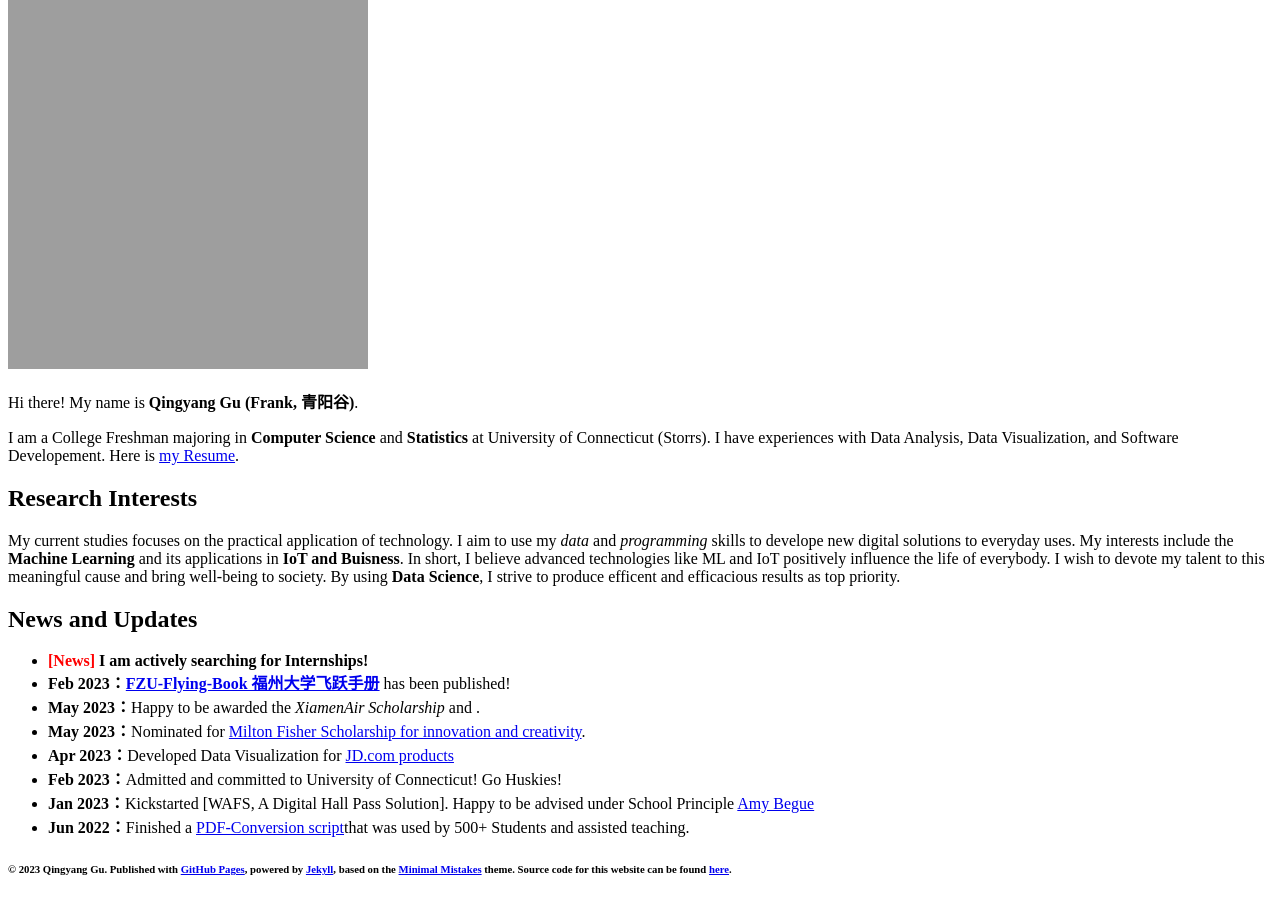
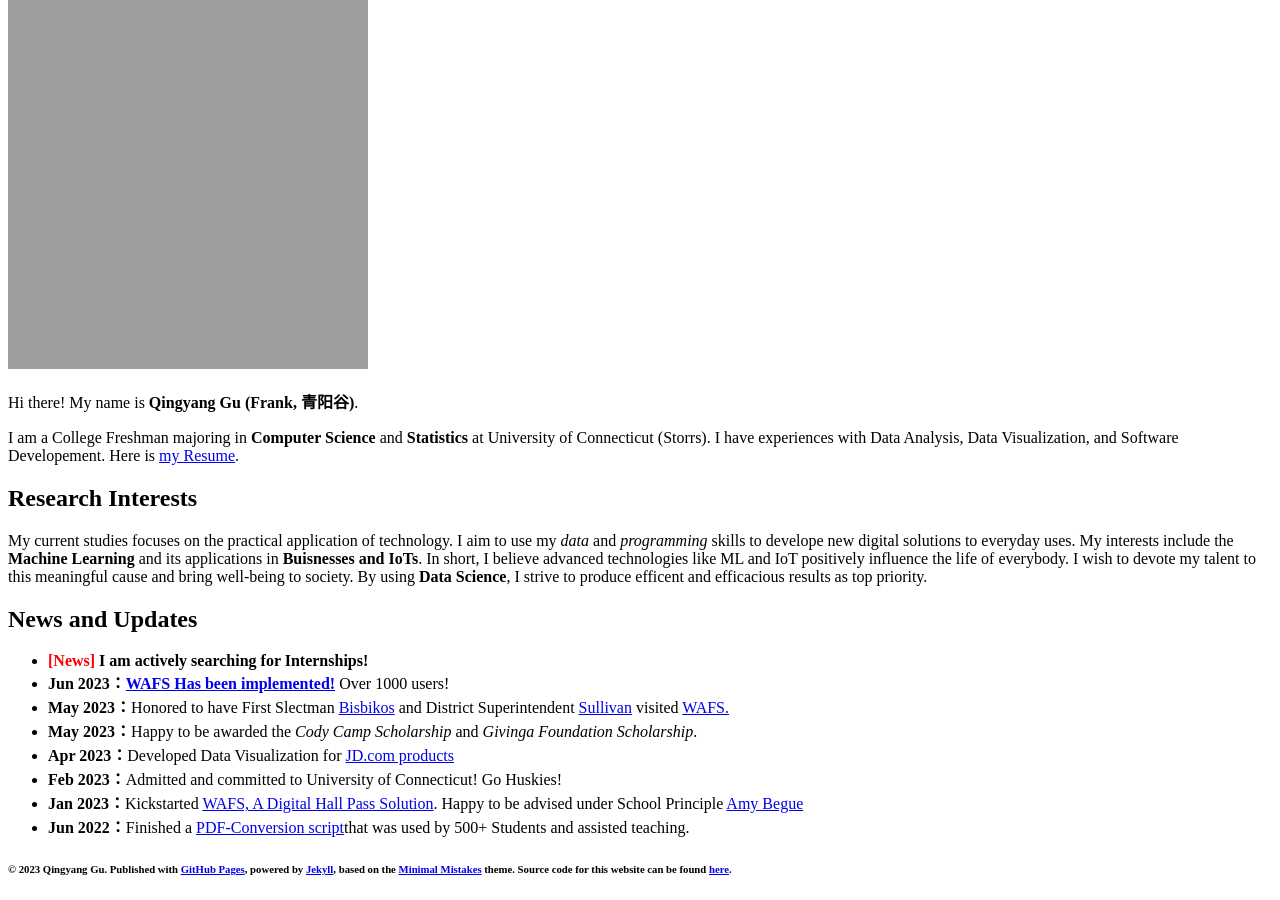
Before and after one commit to frankqgu/frankqgu.github.io, a Jekyll site: the page built from index.md, in a window 1280 px wide and 900 px high, scrolled down 710 px. Built offline with Jekyll 4.4.1, drawn with Linux system fonts in a browser that asks for light colours; nearby versions of some CDN libraries; comment, search, counter and statistics services are not loaded; our own code applies the rules of GitHub Pages for plain Markdown files.

Commit message:
Update index.md

```diff
--- a/index.md
+++ b/index.md
@@ -12,15 +12,15 @@ I am a College Freshman majoring in **Computer Science** and **Statistics** at U
 
 ## Research Interests
 
-My current studies focuses on the practical application of technology. I aim to use my *data* and *programming* skills to develope new digital solutions to everyday uses. My interests include the **Machine Learning** and its applications in **IoT and Buisness**. In short, I believe advanced technologies like ML and IoT positively influence the life of everybody. I wish to devote my talent to this meaningful cause and bring well-being to society. By using **Data Science**, I strive to produce efficent and efficacious results as top priority.
+My current studies focuses on the practical application of technology. I aim to use my *data* and *programming* skills to develope new digital solutions to everyday uses. My interests include the **Machine Learning** and its applications in **Buisnesses and IoTs**. In short, I believe advanced technologies like ML and IoT positively influence the life of everybody. I wish to devote my talent to this meaningful cause and bring well-being to society. By using **Data Science**, I strive to produce efficent and efficacious results as top priority.
 
 ## News and Updates
 
 - **<font color='red'>[News]</font> I am actively searching for Internships!**
-- **Feb 2023：**[**FZU-Flying-Book 福州大学飞跃手册**](https://fzu-fly.online/) has been published!
-- **May 2023：**Happy to be awarded the *XiamenAir Scholarship* and .
-- **May 2023：**Nominated for [Milton Fisher Scholarship for innovation and creativity](https://mfscholarship.org/).
+- **Jun 2023：**[**WAFS Has been implemented!**](https://fzu-fly.online/) Over 1000 users!
+- **May 2023：**Honored to have First Slectman [Bisbikos](https://www.linkedin.com/in/andreasbisbikos/) and District Superintendent [Sullivan](https://www.linkedin.com/in/daniel-sullivan-98b0221a7/) visited [WAFS.](https://cthallpass.great-site.net/)
+- **May 2023：**Happy to be awarded the *Cody Camp Scholarship* and *Givinga Foundation Scholarship*.
 - **Apr 2023：**Developed Data Visualization for [JD.com products](https://github.com/frankqgu/Data-Visualization-JD.com)
 - **Feb 2023：**Admitted and committed to University of Connecticut! Go Huskies!
-- **Jan 2023：**Kickstarted [WAFS, A Digital Hall Pass Solution]. Happy to be advised under School Principle [Amy Begue](https://www.colchesterct.org/district/staff_directories/b_a_staff)
+- **Jan 2023：**Kickstarted [WAFS, A Digital Hall Pass Solution](https://cthallpass.great-site.net/). Happy to be advised under School Principle [Amy Begue](https://www.colchesterct.org/district/staff_directories/b_a_staff)
 - **Jun 2022：**Finished a [PDF-Conversion script](https://github.com/frankqgu/pdf-script)that was used by 500+ Students and assisted teaching.
```
